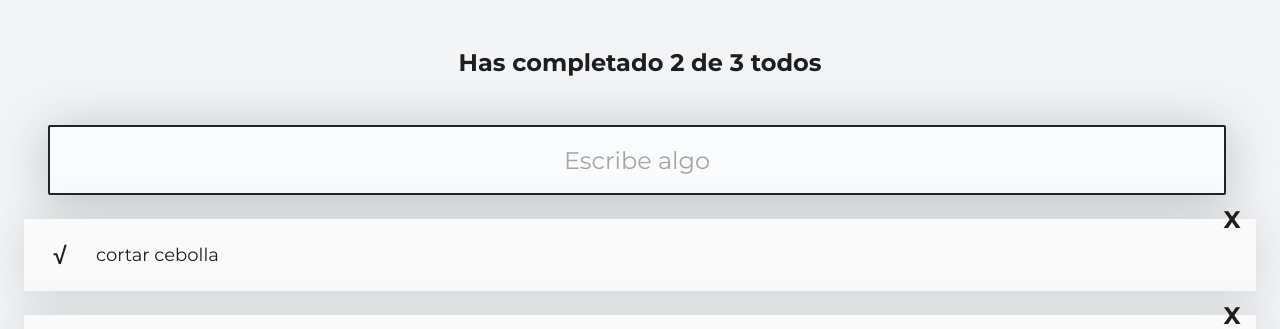
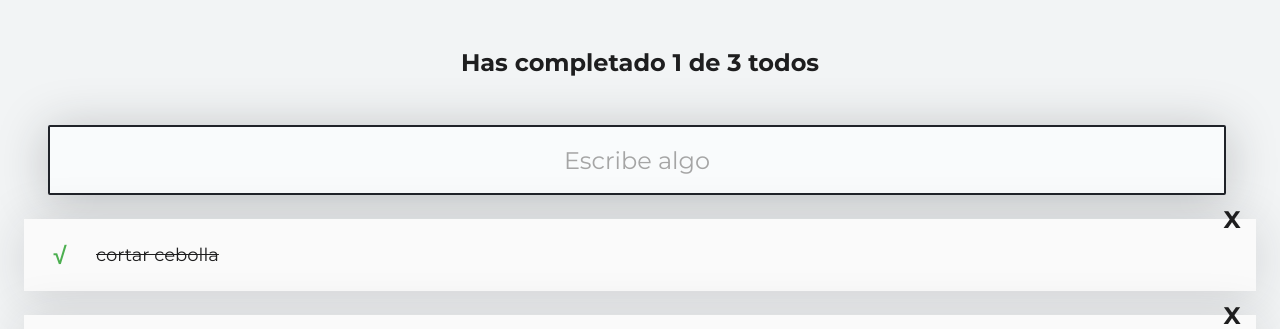
Before and after one commit to JuanOssa1/IntroduccionReactJs, a React (Create React App) app: page / in a window 1280 px wide. Shown: the top 329 px of the page. Built offline with nearby package versions, Linux system fonts and the light colour scheme.

Commit message:
Filtro agregado

```diff
--- a/src/code/App.js
+++ b/src/code/App.js
@@ -23,23 +23,34 @@ import CreateTodoButtom from "../code/CreateTodoButtom";
  * es react.fragment que hace lo de un div pero sin afectar al css
  *
  */
-const todos = [
-  { text: "cortar cebolla", completed: false },
+const defaultodos = [
+  { text: "cortar cebolla", completed: true },
   { text: "tomar cebolla", completed: false },
   { text: "bailar cebolla", completed: false },
 ];
 
 function App() {
+  {/**como react esta actualizando constamente pues puedo usar
+esta varables que tengo metidad en el arregloe para hacer filtros*/}
+  const [todos, setTodos] = React.useState(defaultodos);
   const [searchValue, setSearchValue] = React.useState('');
+  const completedToDos = todos.filter(todo=>todo.completed==true).length;
+  const totalTodos = todos.length;
+  let filtered = todos.filter(todo=>todo.text.includes(searchValue.toLowerCase()));
   return (
     <React.Fragment>
-      <TodoCounter />
+      <TodoCounter
+        total={totalTodos}
+        completed={completedToDos}
+
+
+      />
       <TodoSearch  searchValue={searchValue} setSearchValue={setSearchValue} />
       <TodoList>
         {/**con key le encio el indentidicador unico de cada componente
          * esto s para que lo use react no mas
          */}
-        {todos.map((todo) => (
+        {filtered.map((todo) => (
           <TodoItem
             key={todo.text}
             text={todo.text}
--- a/src/code/TodoCounter.js
+++ b/src/code/TodoCounter.js
@@ -9,12 +9,12 @@ const estilos={
 };
 */
 
-function TodoCounter(){
+function TodoCounter({total,completed}){
     {/**Ya no mandamos un string mandamos un objeto como hemos venido
 viendo en ejercicios pasados, si quiero enviar un objeto enbebid
 lo tendria que meter como si fuera un objeto
 tambien lo puedo mandar como un archivo en css que es lo que vamos a hacer*/}
-    return(<h2 className="TodoCounter">Has completado 2 de 3 todos</h2>);
+    return(<h2 className="TodoCounter">Has completado {completed} de {total} todos</h2>);
 }
 
 export {TodoCounter} ;/**Asi se hacen los exports forzxados
```
